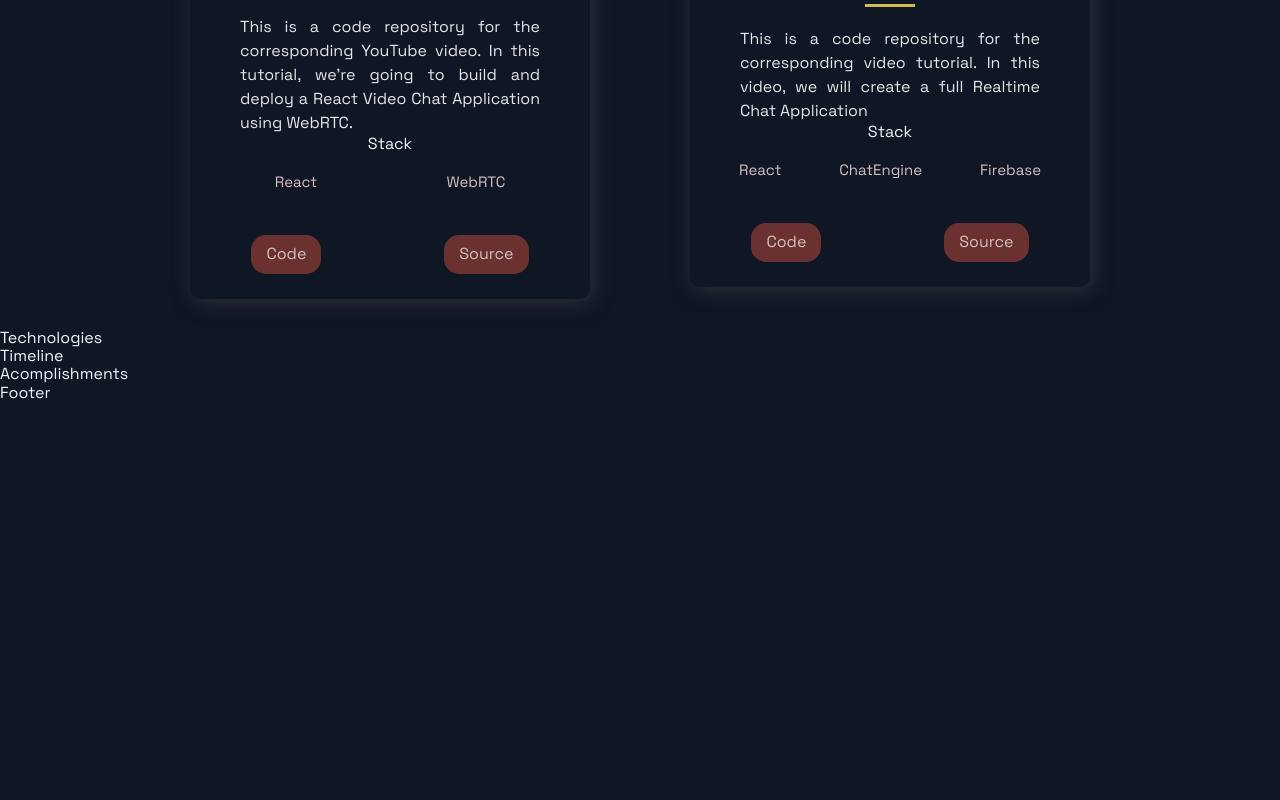
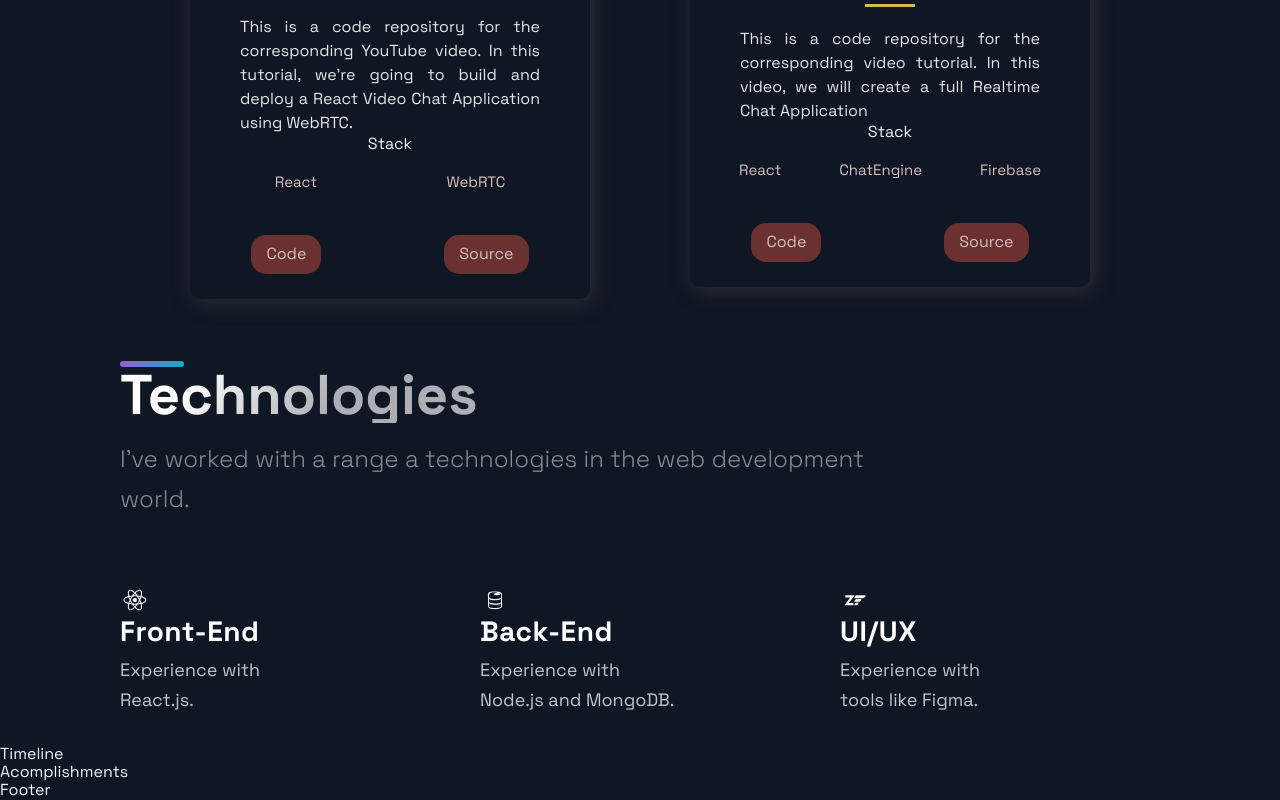
Before and after one commit to marasortiz/portfolio, a Next.js app: page / in a window 1280 px wide. Shown: the part 1864-2664 px from the top of the page. Before the commit the page ends 2267 px from the top, so only its background shows below. Built offline with nearby package versions, Linux system fonts and the light colour scheme.

Commit message:
Technologies Ended

```diff
--- a/src/components/Technologies/Technologies.js
+++ b/src/components/Technologies/Technologies.js
@@ -1,12 +1,45 @@
 import React from 'react';
 import { DiFirebase, DiReact, DiZend } from 'react-icons/di';
+import { List, ListContainer, ListItem, ListParagraph, ListTitle } from './TechnologiesStyles';
 import { Section, SectionDivider, SectionText, SectionTitle } from '../../styles/GlobalComponents';
-import { List, ListContainer, ListItem, ListParagraph, ListTitle } from './TechnologiesStyles';
 
-const Technologies = () =>  (
-  <div>
-    Technologies
-  </div>
+const Technologies = () => (
+  <Section id="tech">
+    <SectionDivider />
+    <SectionTitle>Technologies</SectionTitle>
+    <SectionText>
+      I've worked with a range a technologies in the web development world.
+    </SectionText>
+    <List>
+      <ListItem>
+        <DiReact size="3rem" />
+        <ListContainer>
+          <ListTitle>Front-End</ListTitle>
+          <ListParagraph>
+            Experience with <br /> React.js.
+          </ListParagraph>
+        </ListContainer>
+      </ListItem>
+      <ListItem>
+        <DiFirebase size="3rem" />
+        <ListContainer>
+          <ListTitle>Back-End</ListTitle>
+          <ListParagraph>
+            Experience with <br /> Node.js and MongoDB.
+          </ListParagraph>
+        </ListContainer>
+      </ListItem>
+      <ListItem>
+        <DiZend size="3rem" />
+        <ListContainer>
+          <ListTitle>UI/UX</ListTitle>
+          <ListParagraph>
+            Experience with <br /> tools like Figma.
+          </ListParagraph>
+        </ListContainer>
+      </ListItem>
+    </List>
+  </Section>
 );
 
 export default Technologies;
--- a/src/styles/GlobalComponents/index.js
+++ b/src/styles/GlobalComponents/index.js
@@ -81,12 +81,13 @@ export const SectionDivider = styled.div`
   width: 64px;
   height: 6px;
   border-radius: 10px;
+  // margin-bottom: 1rem;
   background-color: #fff;
   background: ${(props) => props.colorAlt ?
     'linear-gradient(270deg, #F46737 0%, #945DD6 100%)' :
     'linear-gradient(270deg, #13ADC7 0%, #945DD6 100%)'};
 
-    margin: ${(props) => props.divider ? "4rem 0" : "" };
+    margin: ${(props) => props.divider ? "4rem " : "" };
 
   @media ${(props) => props.theme.breakpoints.md} {
     width: 48px;
```
Also changed, not shown: src/components/Technologies/TechnologiesStyles.js (line endings or trailing spaces).
